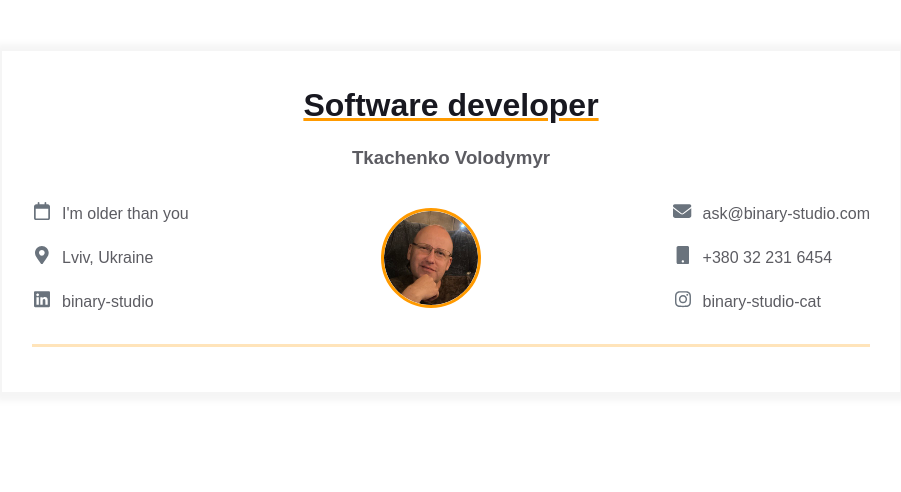
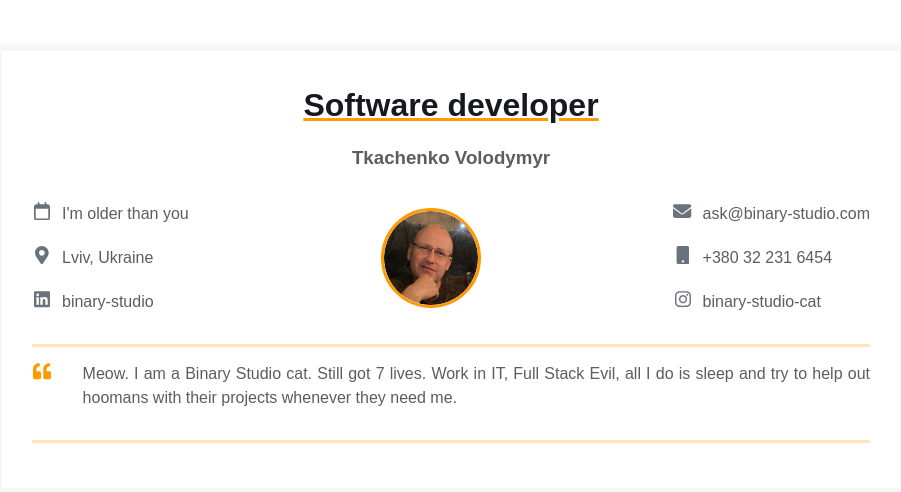
Before and after one commit to VladimirTkachenko/homepage, a plain HTML site: page index.html in a window 1280 px wide. Shown: the whole page, without its empty margins (189-1090 px from the left). Drawn offline with Linux system fonts and the light colour scheme.

Commit message:
added intro block

```diff
--- a/index.html
+++ b/index.html
@@ -85,9 +85,10 @@
                             <a href="https://ua.linkedin.com/company/binary-studio_241166" rel="author"
                                 class="contact-info__item">
                                 <div class="contact-info__item-icon-wrapper">
-                                    <svg class="contact-info__item-icon" xmlns="http://www.w3.org/2000/svg" viewBox="0 0 448 512">
+                                    <svg class="contact-info__item-icon" xmlns="http://www.w3.org/2000/svg"
+                                        viewBox="0 0 448 512">
                                         <path
-                                            d="M224.1 141c-63.6 0-114.9 51.3-114.9 114.9s51.3 114.9 114.9 114.9S339 319.5 339 255.9 287.7 141 224.1 141zm0 189.6c-41.1 0-74.7-33.5-74.7-74.7s33.5-74.7 74.7-74.7 74.7 33.5 74.7 74.7-33.6 74.7-74.7 74.7zm146.4-194.3c0 14.9-12 26.8-26.8 26.8-14.9 0-26.8-12-26.8-26.8s12-26.8 26.8-26.8 26.8 12 26.8 26.8zm76.1 27.2c-1.7-35.9-9.9-67.7-36.2-93.9-26.2-26.2-58-34.4-93.9-36.2-37-2.1-147.9-2.1-184.9 0-35.8 1.7-67.6 9.9-93.9 36.1s-34.4 58-36.2 93.9c-2.1 37-2.1 147.9 0 184.9 1.7 35.9 9.9 67.7 36.2 93.9s58 34.4 93.9 36.2c37 2.1 147.9 2.1 184.9 0 35.9-1.7 67.7-9.9 93.9-36.2 26.2-26.2 34.4-58 36.2-93.9 2.1-37 2.1-147.8 0-184.8zM398.8 388c-7.8 19.6-22.9 34.7-42.6 42.6-29.5 11.7-99.5 9-132.1 9s-102.7 2.6-132.1-9c-19.6-7.8-34.7-22.9-42.6-42.6-11.7-29.5-9-99.5-9-132.1s-2.6-102.7 9-132.1c7.8-19.6 22.9-34.7 42.6-42.6 29.5-11.7 99.5-9 132.1-9s102.7-2.6 132.1 9c19.6 7.8 34.7 22.9 42.6 42.6 11.7 29.5 9 99.5 9 132.1s2.7 102.7-9 132.1z" >
+                                            d="M224.1 141c-63.6 0-114.9 51.3-114.9 114.9s51.3 114.9 114.9 114.9S339 319.5 339 255.9 287.7 141 224.1 141zm0 189.6c-41.1 0-74.7-33.5-74.7-74.7s33.5-74.7 74.7-74.7 74.7 33.5 74.7 74.7-33.6 74.7-74.7 74.7zm146.4-194.3c0 14.9-12 26.8-26.8 26.8-14.9 0-26.8-12-26.8-26.8s12-26.8 26.8-26.8 26.8 12 26.8 26.8zm76.1 27.2c-1.7-35.9-9.9-67.7-36.2-93.9-26.2-26.2-58-34.4-93.9-36.2-37-2.1-147.9-2.1-184.9 0-35.8 1.7-67.6 9.9-93.9 36.1s-34.4 58-36.2 93.9c-2.1 37-2.1 147.9 0 184.9 1.7 35.9 9.9 67.7 36.2 93.9s58 34.4 93.9 36.2c37 2.1 147.9 2.1 184.9 0 35.9-1.7 67.7-9.9 93.9-36.2 26.2-26.2 34.4-58 36.2-93.9 2.1-37 2.1-147.8 0-184.8zM398.8 388c-7.8 19.6-22.9 34.7-42.6 42.6-29.5 11.7-99.5 9-132.1 9s-102.7 2.6-132.1-9c-19.6-7.8-34.7-22.9-42.6-42.6-11.7-29.5-9-99.5-9-132.1s-2.6-102.7 9-132.1c7.8-19.6 22.9-34.7 42.6-42.6 29.5-11.7 99.5-9 132.1-9s102.7-2.6 132.1 9c19.6 7.8 34.7 22.9 42.6 42.6 11.7 29.5 9 99.5 9 132.1s2.7 102.7-9 132.1z">
                                         </path>
                                     </svg>
                                 </div>
@@ -97,6 +98,24 @@
                     </div>
                 </div>
             </div>
+            <div class="container">
+                <div class="resume__block">
+                    <div class="intro">
+                        <div class="intro__icon-wrapper">
+                            <svg class="intro__icon" xmlns="http://www.w3.org/2000/svg" viewBox="0 0 512 512">
+                                <path
+                                    d="M464 256h-80v-64c0-35.3 28.7-64 64-64h8c13.3 0 24-10.7 24-24V56c0-13.3-10.7-24-24-24h-8c-88.4 0-160 71.6-160 160v240c0 26.5 21.5 48 48 48h128c26.5 0 48-21.5 48-48V304c0-26.5-21.5-48-48-48zm-288 0H96v-64c0-35.3 28.7-64 64-64h8c13.3 0 24-10.7 24-24V56c0-13.3-10.7-24-24-24h-8C71.6 32 0 103.6 0 192v240c0 26.5 21.5 48 48 48h128c26.5 0 48-21.5 48-48V304c0-26.5-21.5-48-48-48z">
+                                </path>
+                            </svg>
+                        </div>
+                        <p class="intro_text">Meow.
+                            I am a Binary Studio cat. Still got 7 lives. Work in IT, Full Stack Evil,
+                            all I do is sleep and try to help out hoomans with their projects whenever
+                            they need me.
+                        </p>
+                    </div>
+                </div>
+            </div>
         </div>
     </main>
 </body>
```
